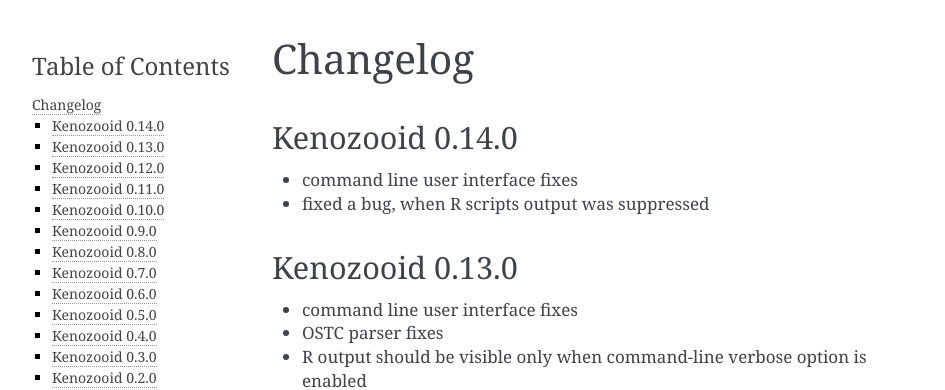
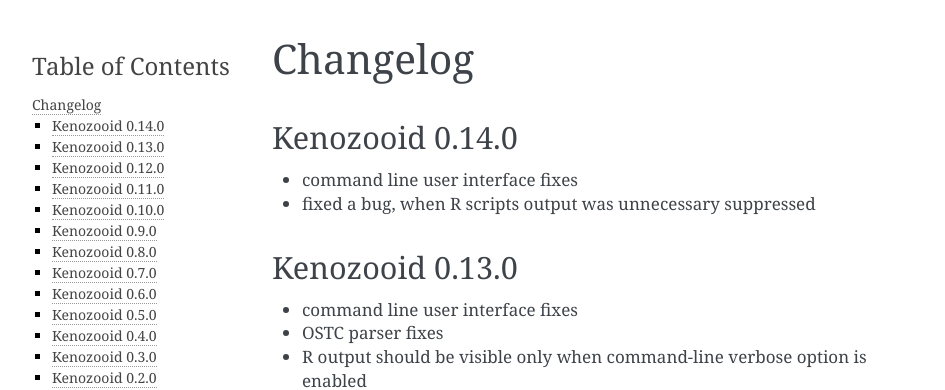
Before and after one commit to gitGNU/gnu_kenozooid, a Sphinx documentation site: the page built from doc/user/changelog.rst, in a window 1280 px wide and 900 px high. Shown: the top 390 px of the window, without its empty margins (148-1093 px from the left). Built offline with Sphinx 7.4.7, drawn with Linux system fonts in a browser that asks for light colours.

Commit message:
- changelog updates for ver. 0.14.0

```diff
--- a/doc/user/changelog.rst
+++ b/doc/user/changelog.rst
@@ -3,7 +3,7 @@ Changelog
 Kenozooid 0.14.0
 ----------------
 - command line user interface fixes
-- fixed a bug, when R scripts output was suppressed
+- fixed a bug, when R scripts output was unnecessary suppressed
 
 Kenozooid 0.13.0
 ----------------
```
